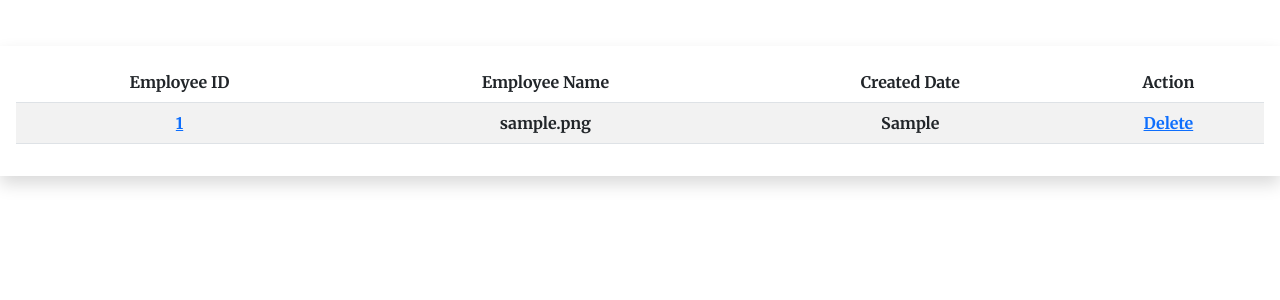
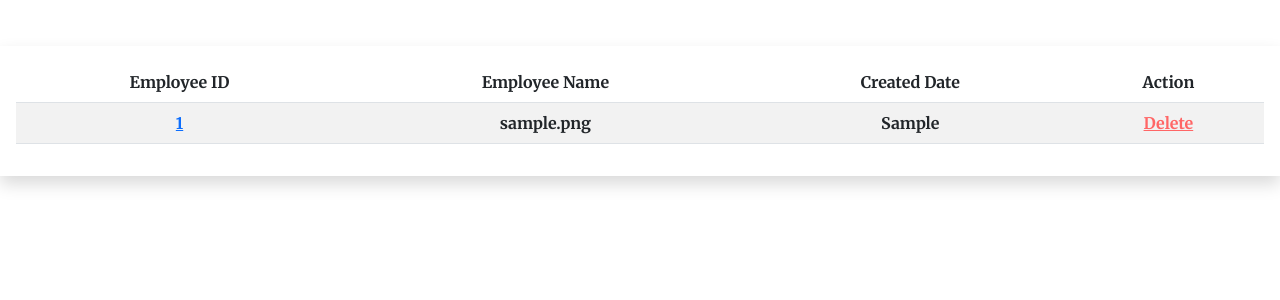
Before and after one commit to youwai/cloud-assignment1, a Flask app: page /employee_list in a window 1280 px wide. Shown: the part 86-386 px from the top of the page. Run offline with Flask 2, Linux system fonts and the light colour scheme; tables that the repository leaves empty or names only in its code hold one stand-in row (values such as "Sample post").

Commit message:
add delete color

```diff
--- a/static/css/employee_list.css
+++ b/static/css/employee_list.css
@@ -9,3 +9,7 @@ a {
 a:hover {
     color: #607EAA;
 }
+
+.delete_option {
+    color: #FF6666;
+}
--- a/templates/employee_list.html
+++ b/templates/employee_list.html
@@ -46,7 +46,7 @@
                   <td><a href="#" onclick="emp_click(this)">{{rec.emp_id}}</a></td>
                   <td>{{rec.name}}</td>
                   <td>{{rec.created_date}}</td>
-                  <td><a href="/delete_emp/{{rec.emp_id}}">Delete</a></td>
+                  <td><a href="/delete_emp/{{rec.emp_id}}" class="delete_option">Delete</a></td>
                 </tr>
                 {%endfor%}
               </tbody>
```
